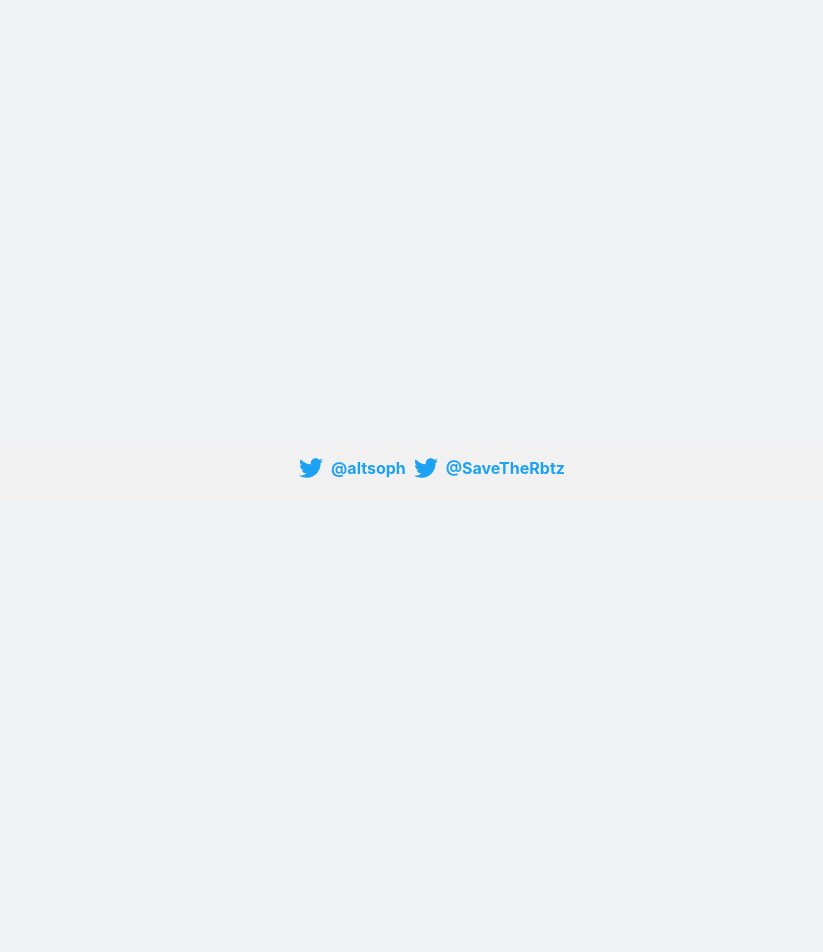
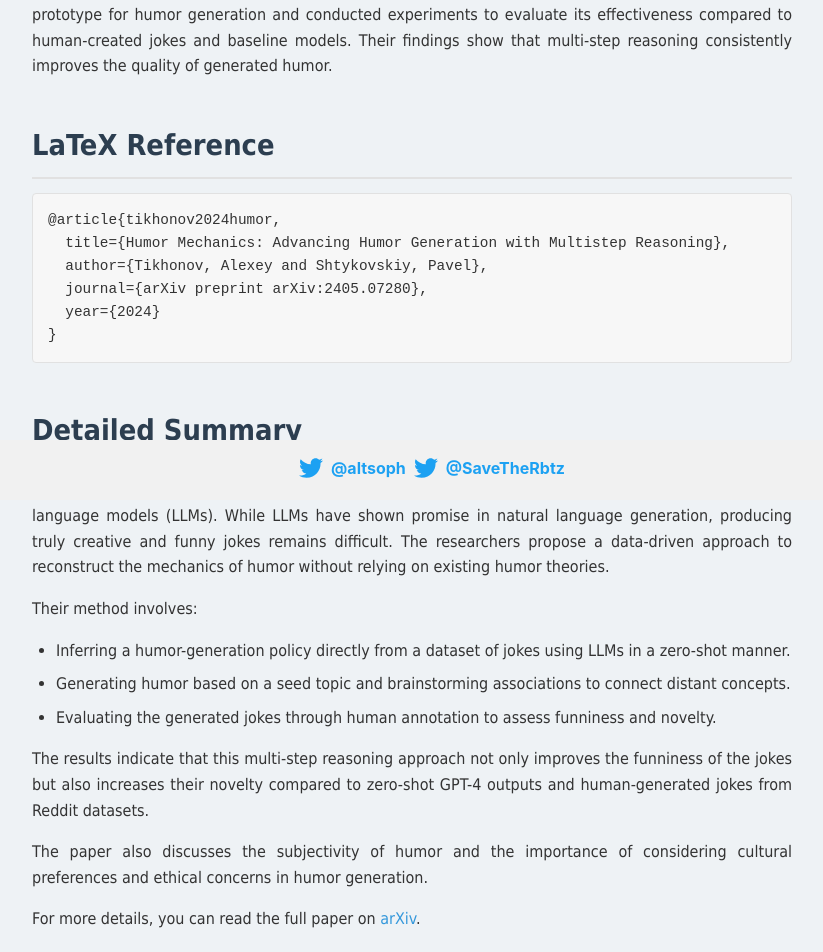
Before and after one commit to SaveTheRbtz/humor, a React (Create React App) app in the folder web/: page / in a window 1280 px wide. Shown: the part 300-1252 px from the top of the page, without its empty margins (228-1051 px from the left). Before the commit the page ends 800 px from the top, so only its background shows below. Built offline with nearby package versions, Linux system fonts and the light colour scheme; no server answers.

Commit message:
web: autogenerate about page

```diff
--- /dev/null
+++ b/web/src/About.css
@@ -0,0 +1,72 @@
+.about-container {
+    max-width: 800px;
+    margin: 0 auto;
+    padding: 20px;
+    font-family: Tahoma, Geneva, Verdana, sans-serif;
+    line-height: 1.6;
+    color: #333;
+  }
+
+  .about-container h1 {
+    font-size: 2.5em;
+    margin-bottom: 0.5em;
+    text-align: center;
+  }
+
+  .about-container h2 {
+    font-size: 1.8em;
+    margin-top: 1.5em;
+    margin-bottom: 0.5em;
+    color: #2c3e50;
+    border-bottom: 2px solid #e1e1e1;
+    padding-bottom: 0.3em;
+  }
+
+  .about-container p {
+    font-size: 1em;
+    margin-bottom: 1em;
+    text-align: justify;
+  }
+
+  .about-container ul {
+    margin-left: 1.5em;
+    margin-bottom: 1em;
+  }
+
+  .about-container li {
+    margin-bottom: 0.5em;
+  }
+
+  .about-container a {
+    color: #3498db;
+    text-decoration: none;
+  }
+
+  .about-container a:hover {
+    text-decoration: underline;
+  }
+
+  .latex-reference {
+    background-color: #f7f7f7;
+    padding: 15px;
+    border: 1px solid #e1e1e1;
+    overflow-x: auto;
+    font-family: 'Courier New', Courier, monospace;
+    font-size: 0.9em;
+    margin-bottom: 1em;
+    border-radius: 4px;
+  }
+
+  @media (max-width: 600px) {
+    .about-container {
+      padding: 15px;
+    }
+
+    .about-container h1 {
+      font-size: 2em;
+    }
+
+    .about-container h2 {
+      font-size: 1.5em;
+    }
+  }
--- a/web/src/About.tsx
+++ b/web/src/About.tsx
@@ -1,9 +1,75 @@
-import React from 'react';
+import './About.css';
 
 function About() {
   return (
-    <div>
-      <h1>Welcome to the Home Page</h1>
+    <div className="about-container">
+      <p>
+        <b>Humor Arena</b> is based on the research paper{' '}
+        <a href="https://arxiv.org/abs/2405.07280" target="_blank" rel="noopener noreferrer">
+          "Humor Mechanics: Advancing Humor Generation with Multistep Reasoning"
+        </a>{' '}
+        by Alexey Tikhonov and Pavel Shtykovskiy.
+      </p>
+
+      <h2>Brief Summary</h2>
+      <p>
+        The authors explore the generation of one-liner jokes using multi-step reasoning.
+        They developed a prototype for humor generation and conducted experiments to
+        evaluate its effectiveness compared to human-created jokes and baseline models.
+        Their findings show that multi-step reasoning consistently improves the quality
+        of generated humor.
+      </p>
+
+      <h2>LaTeX Reference</h2>
+      <pre className="latex-reference">
+{`@article{tikhonov2024humor,
+  title={Humor Mechanics: Advancing Humor Generation with Multistep Reasoning},
+  author={Tikhonov, Alexey and Shtykovskiy, Pavel},
+  journal={arXiv preprint arXiv:2405.07280},
+  year={2024}
+}`}
+      </pre>
+
+      <h2>Detailed Summary</h2>
+      <p>
+        In their paper, the authors address the challenge of generating high-quality,
+        novel humor using large language models (LLMs). While LLMs have shown promise
+        in natural language generation, producing truly creative and funny jokes remains
+        difficult. The researchers propose a data-driven approach to reconstruct the
+        mechanics of humor without relying on existing humor theories.
+      </p>
+      <p>
+        Their method involves:
+      </p>
+      <ul>
+        <li>
+          Inferring a humor-generation policy directly from a dataset of jokes using
+          LLMs in a zero-shot manner.
+        </li>
+        <li>
+          Generating humor based on a seed topic and brainstorming associations to
+          connect distant concepts.
+        </li>
+        <li>
+          Evaluating the generated jokes through human annotation to assess funniness
+          and novelty.
+        </li>
+      </ul>
+      <p>
+        The results indicate that this multi-step reasoning approach not only improves
+        the funniness of the jokes but also increases their novelty compared to
+        zero-shot GPT-4 outputs and human-generated jokes from Reddit datasets.
+      </p>
+      <p>
+        The paper also discusses the subjectivity of humor and the importance of
+        considering cultural preferences and ethical concerns in humor generation.
+      </p>
+      <p>
+        For more details, you can read the full paper on{' '}
+        <a href="https://arxiv.org/abs/2405.07280" target="_blank" rel="noopener noreferrer">
+          arXiv
+        </a>.
+      </p>
     </div>
   );
 }
```
